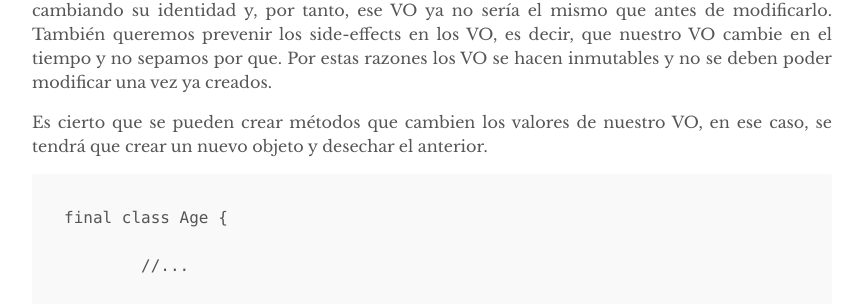
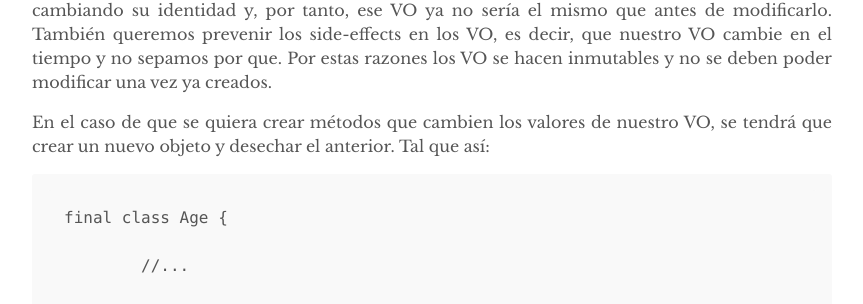
Before and after one commit to danitome24/slides, a Jekyll site: the page built from _posts/2018-11-19-usando-value-objects-con-php.markdown, in a window 1280 px wide and 900 px high, scrolled down 2185 px. Shown: the part 148-452 px from the top of the window, without its empty margins (208-1071 px from the left). Built offline with Jekyll 4.4.1, drawn with Linux system fonts in a browser that asks for light colours.

Commit message:
Update _posts/2018-11-19-usando-value-objects-con-php.markdown

````diff
--- a/_posts/2018-11-19-usando-value-objects-con-php.markdown
+++ b/_posts/2018-11-19-usando-value-objects-con-php.markdown
@@ -74,7 +74,7 @@ Un value object es un objeto pequeño que se es distinguible por su valor y no t
 
 Dado que un value object se identifica por su valor, si modificaramos un VO, estaríamos cambiando su identidad y, por tanto, ese VO ya no sería el mismo que antes de modificarlo. También queremos prevenir los side-effects en los VO, es decir, que nuestro VO cambie en el tiempo y no sepamos por que. Por estas razones los VO se hacen inmutables y no se deben poder modificar una vez ya creados.
 
-Es cierto que se pueden crear métodos que cambien los valores de nuestro VO, en ese caso, se tendrá que crear un nuevo objeto y desechar el anterior.
+En el caso de que se quiera crear métodos que cambien los valores de nuestro VO, se tendrá que crear un nuevo objeto y desechar el anterior. Tal que así:
 
 ```
 final class Age {
````
